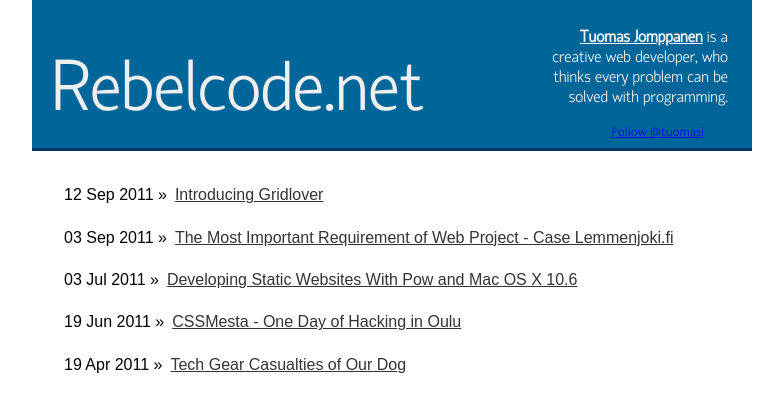
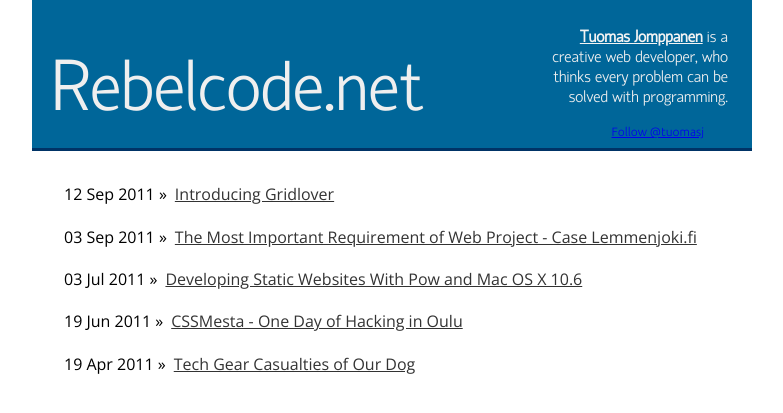
Before and after one commit to tuomasj/tuomasj.github.com, a Jekyll site: the page built from index.html, in a window 1280 px wide. Shown: the top 413 px of the page, without its empty margins (248-1031 px from the left). Built offline with Jekyll 4.4.1, drawn with Linux system fonts in a browser that asks for light colours; comment, search, counter and statistics services are not loaded.

Commit message:
Added font from google

```diff
--- a/_layouts/index.html
+++ b/_layouts/index.html
@@ -8,6 +8,8 @@
   <link rel="stylesheet" href="/css/reset.css" />
   <link rel="stylesheet" href="/css/typography.css" />
   <link rel="stylesheet" href="/css/layout.css" />
+  <link href='http://fonts.googleapis.com/css?family=Open+Sans:400italic,700italic,300,400,700' rel='stylesheet' type='text/css'>
+
 <script type="text/javascript">
 
   var _gaq = _gaq || [];
--- a/css/layout.css
+++ b/css/layout.css
@@ -16,7 +16,7 @@
 #content p.lastnote
 */
 #container {
-	font-family: "Helvetica Neue", "Arial", sans-serif;
+	font-family: 'Open Sans', sans-serif;
 	margin: 0 auto;
 	width: 45em;
 }
@@ -54,7 +54,6 @@
 	text-decoration: italic;
 }
 #content, #posts {
-	font-family: sans-serif;
 	line-height: 1.45em;
 	clear: both;
     font-weight: normal;
```
